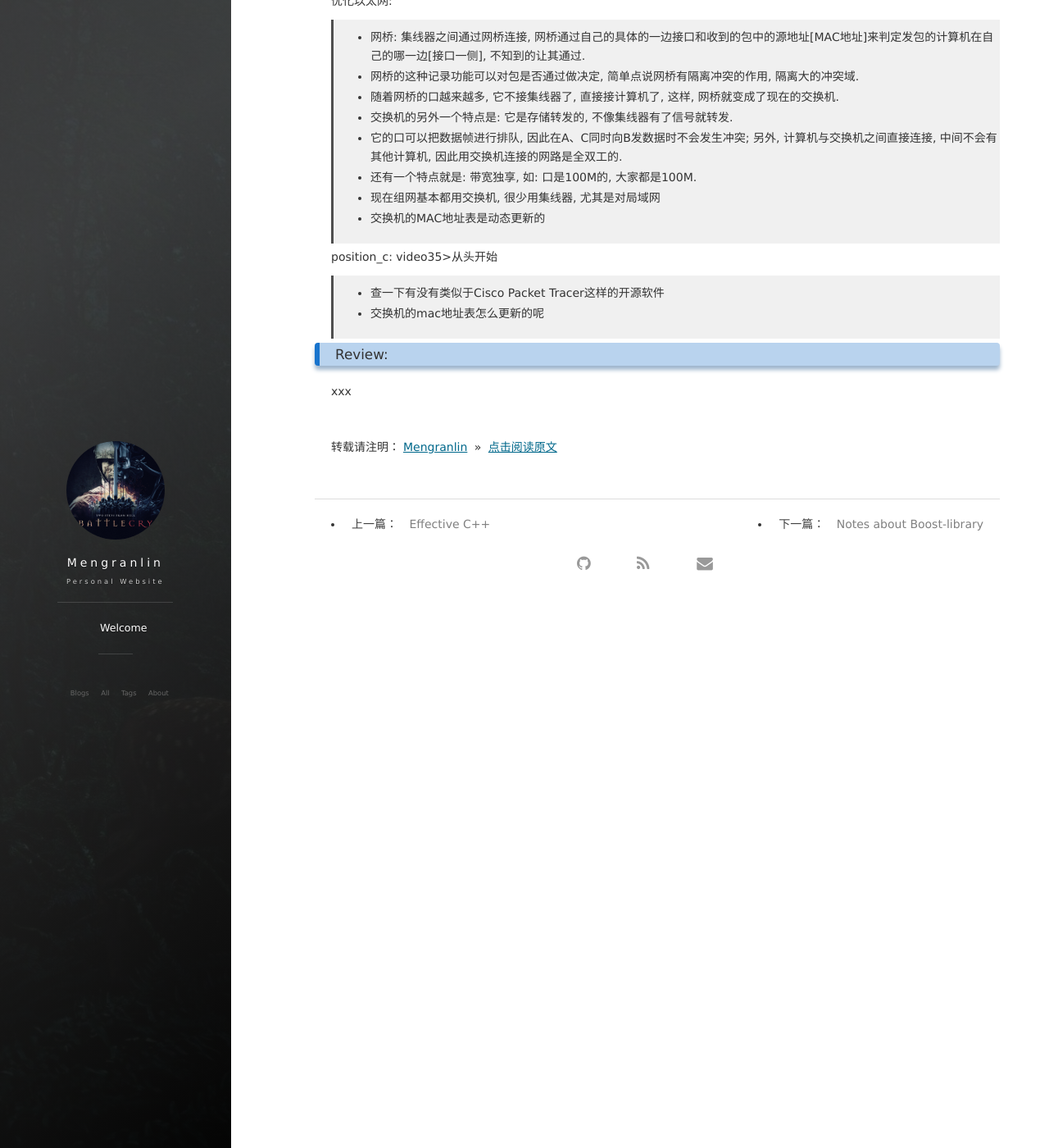
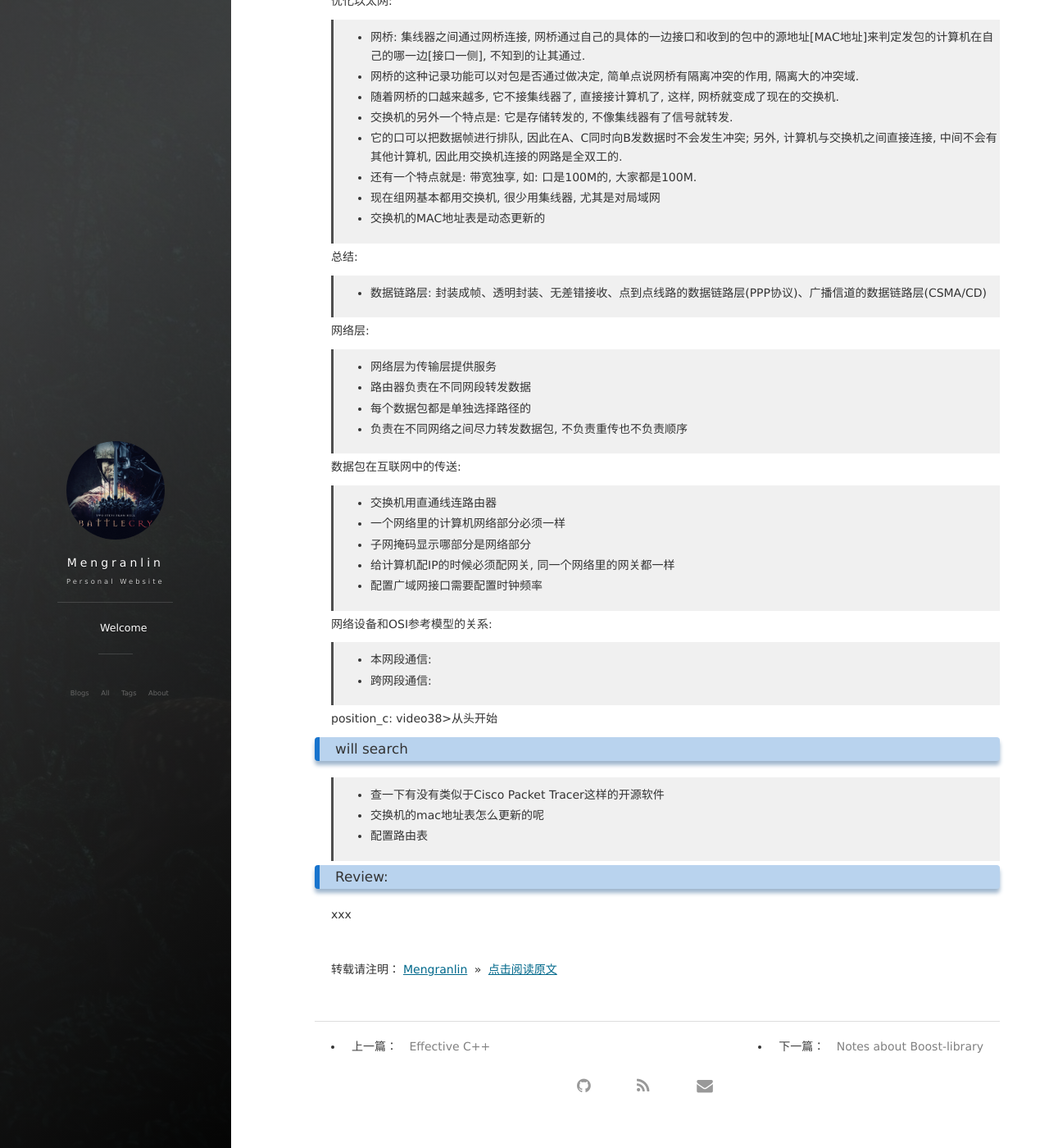
Before and after one commit to lmrshare/lmrshare.github.io, a Jekyll site: the page built from _posts/2018-08-23-Effective-TCP-IP-Programmimg.md, in a window 1280 px wide and 1400 px high, scrolled down 5862 px. Shown: the whole window at 82% size. Built offline with Jekyll 4.4.1, drawn with Linux system fonts in a browser that asks for light colours; nearby versions of some CDN libraries; formulas are drawn with MathJax 3; comment, search, counter and statistics services are not loaded.

Commit message:
daily-work2018-09-19

```diff
--- a/_posts/2018-08-23-Effective-TCP-IP-Programmimg.md
+++ b/_posts/2018-08-23-Effective-TCP-IP-Programmimg.md
@@ -249,10 +249,37 @@ MAC层:
 >* 现在组网基本都用交换机, 很少用集线器, 尤其是对局域网
 >* 交换机的MAC地址表是动态更新的
 
-position_c: video35>从头开始
+总结:
+
+>* 数据链路层: 封装成帧、透明封装、无差错接收、点到点线路的数据链路层(PPP协议)、广播信道的数据链路层(CSMA/CD)
+
+网络层:
+
+>* 网络层为传输层提供服务
+>* 路由器负责在不同网段转发数据
+>* 每个数据包都是单独选择路径的
+>* 负责在不同网络之间尽力转发数据包, 不负责重传也不负责顺序
+
+数据包在互联网中的传送:
+
+>* 交换机用直通线连路由器
+>* 一个网络里的计算机网络部分必须一样
+>* 子网掩码显示哪部分是网络部分
+>* 给计算机配IP的时候必须配网关, 同一个网络里的网关都一样
+>* 配置广域网接口需要配置时钟频率
+
+网络设备和OSI参考模型的关系:
+
+>* 本网段通信:
+>* 跨网段通信:
+
+position_c: video38>从头开始
+
+### will search
 
 >* 查一下有没有类似于Cisco Packet Tracer这样的开源软件
 >* 交换机的mac地址表怎么更新的呢
+>* 配置路由表
 
 
 ### Review:
```
Also changed, not shown: _posts/2018-05-22-wor-mac-wework2.md (+16 -0 lines).
